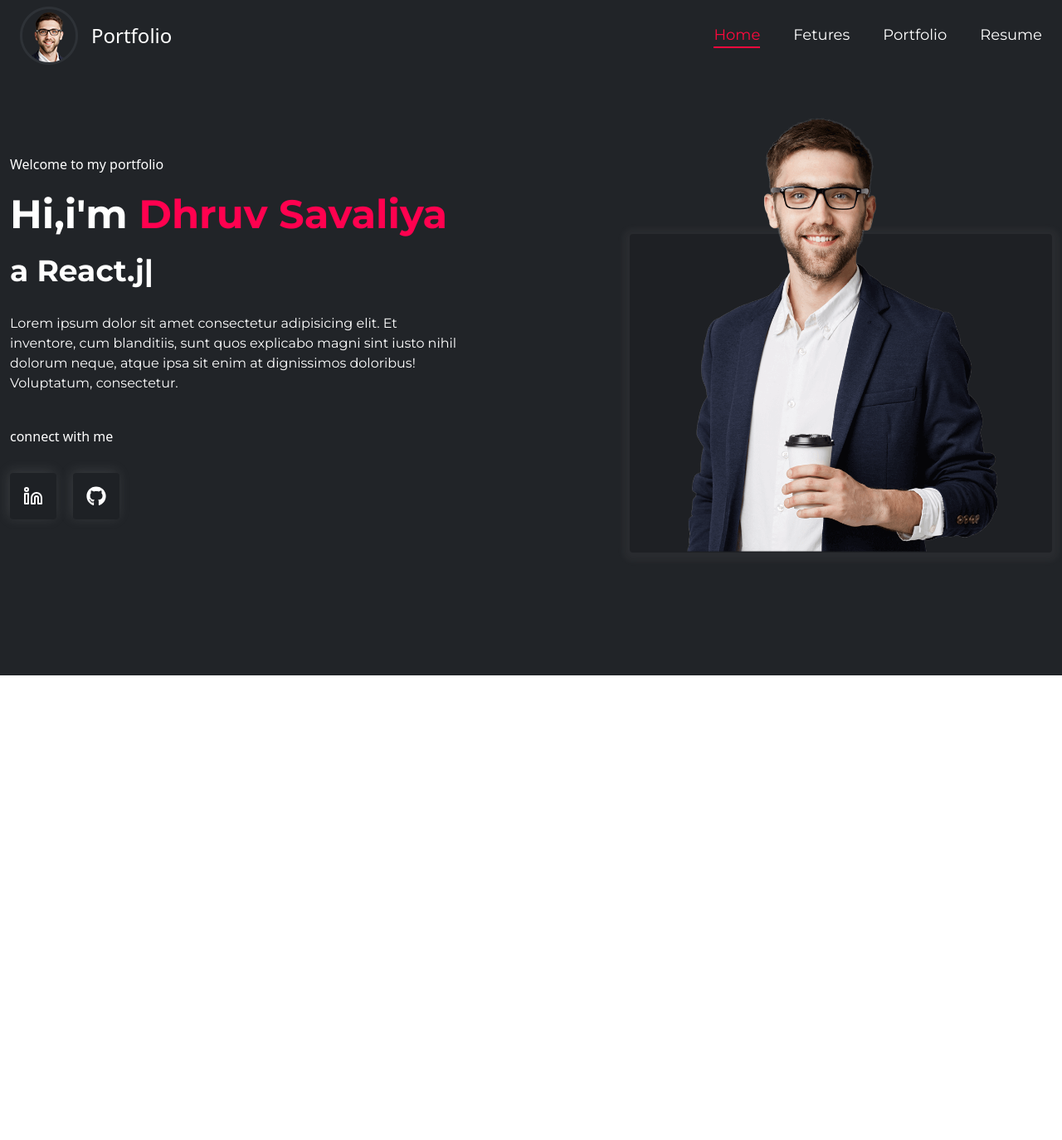
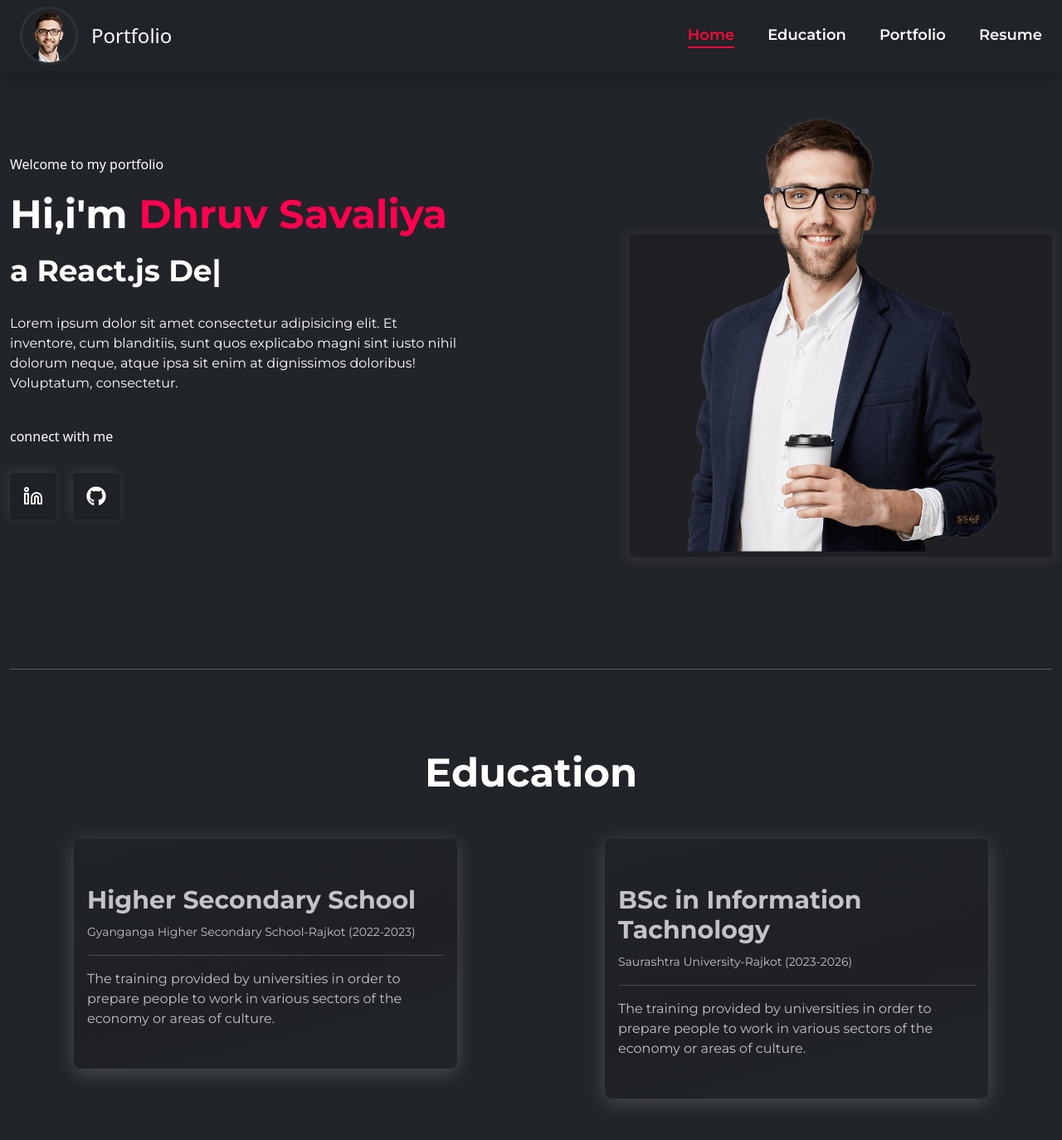
Before and after one commit to Dhruv-1395/Portfolio, a React (Create React App) app in the folder portfolio/: page / in a window 1280 px wide. Shown: the top 1374 px of the page at 83% size. Before the commit the page ends 814 px from the top, so only its background shows below. Built offline with nearby package versions, Linux system fonts and the light colour scheme.

Commit message:
add education section

```diff
--- a/portfolio/src/App.css
+++ b/portfolio/src/App.css
@@ -6,14 +6,17 @@
   box-sizing: border-box;
 }
 
-
+nav{
+  background-color:#212428b5;
+  backdrop-filter: blur(10px);
+}
 
 nav li{
   font-family: "Montserrat", sans-serif;
 }
 
 section{
-  padding: 100px 0px;
+  padding-top: 100px;
 }
 
 .cls-btn-anime{
--- a/portfolio/src/App.js
+++ b/portfolio/src/App.js
@@ -1,11 +1,13 @@
 import Navbar from "./componant/Navbar";
 import './App.css'
 import Home from "./componant/Home";
+import About from "./componant/Education";
 function App() {
   return (
-    <div className="App bg-[#212428] h-auto w-100 ">
+    <div className="App bg-[#212428] min-h-screen w-100 ">
       <Navbar />
       <Home />
+      <About />
     </div>
   );
 }
--- /dev/null
+++ b/portfolio/src/Css/Education.css
@@ -0,0 +1,19 @@
+#Education{
+    font-family: "Montserrat", sans-serif;
+
+}
+
+#Education .ed {
+    color: rgba(255, 255, 255, 0.734);
+  background: rgb(32, 35, 39);
+  background: linear-gradient(
+    -195deg,
+    rgba(32, 35, 39, 1) 0%,
+    rgba(30, 32, 37, 1) 58%,
+    rgba(246, 240, 240, 0) 86%
+  );
+  box-shadow: rgba(253, 253, 253, 0.2) 0px 5px 24px 0px;
+}
+.ed:hover{
+    background: #ff014d88 !important;
+}
--- a/portfolio/src/Css/Home.css
+++ b/portfolio/src/Css/Home.css
@@ -7,6 +7,7 @@ p{
 }
 .img-container{
     box-shadow: rgba(225, 223, 223, 0.049) 0px 2px 8px 8px;
+    height:68%;
 }
 .img-container img{
     transform: translateY(-27%);
--- /dev/null
+++ b/portfolio/src/componant/Education.js
@@ -0,0 +1,31 @@
+import React from 'react'
+import '../Css/Education.css'
+const About = () => {
+  return (
+   <section id='Education'>
+        <div className="container">
+            <h1 className='text-white text-5xl text-center'>Education</h1>
+            <div className="row py-8">
+                <div className="col-lg-6 ">
+                  <div className="ed  py-5 rounded-lg px-3 my-4 mx-auto w-75 hover:bg-slate-400 duration-200">
+                    <h3 className='text-3xl font-bold my-2'>Higher Secondary School </h3>
+                    <span className='text-sm'>Gyanganga Higher Secondary School-Rajkot (2022-2023)</span>
+                    <hr className='my-3'/>
+                    <p>The training provided by universities in order to prepare people to work in various sectors of the economy or areas of culture.</p>
+                  </div>
+                </div>
+                <div className="col-lg-6 ">
+                <div className="ed  py-5 rounded-lg px-3 my-4 mx-auto w-75 duration-200">
+                    <h3 className='text-3xl font-bold my-2'>BSc in Information Tachnology</h3>
+                    <span className='text-sm'>Saurashtra University-Rajkot (2023-2026)</span>
+                    <hr className='my-3'/>
+                    <p>The training provided by universities in order to prepare people to work in various sectors of the economy or areas of culture.</p>
+                  </div>
+                </div>
+            </div>
+        </div>
+   </section>
+  )
+}
+
+export default About
--- a/portfolio/src/componant/Home.js
+++ b/portfolio/src/componant/Home.js
@@ -39,17 +39,18 @@ const Home = () => {
               </div>
             </div>
           </div>
-          <div className="col-12 col-xl-5 my-5">
+          <div className="col-12 col-xl-5 mt-5">
             <div className="img-container h-96 w-full mt-5 bg-[#1E2024] rounded relative ">
               <img
                 src={banner}
                 className=" w-75 mx-auto object-cover"
                 alt="Banner"
               />
-
             </div>
           </div>
         </div>
+        <hr className='bg-white'/>
+
       </div>
     </section>
   )
--- a/portfolio/src/componant/Navbar.js
+++ b/portfolio/src/componant/Navbar.js
@@ -1,4 +1,4 @@
-import React,{useState,useRef} from 'react'
+import React,{useState,useRef,useEffect} from 'react'
 import logo from '../Assets/logos-circle.png'
 import sound from '../sound/click.wav'
 import { IoMenu } from "react-icons/io5";
@@ -10,11 +10,19 @@ const Navbar = () => {
     const toggleMenuRef = useRef(null);
     const Menu = [
         { name: "Home", path: "#Home" },
-        { name: "Fetures", path: "#Fetures" },
+        { name: "Education", path: "#Education" },
         { name: "Portfolio", path: "#Portfolio" },
         { name: "Resume", path: "#Resume" },
 
     ];
+    // const Anime = () =>{
+    //     gsap.from('#Navbar',{
+    //         y:'-100px',
+    //         duration:0.5,
+    //         position:'sticky',
+    //         top:0,
+    //     })
+    // }
     const handleMenuClick = (menu) => {
         setActiveMenu(menu);
         const audio = new Audio(sound);
@@ -41,9 +49,21 @@ const Navbar = () => {
         setToggleMenu(false)
 
     }
+    // window.onscroll = function() {
+    //     if (window.scrollY > 100) {
+    //         Anime();
+    //     } else {
+    //         gsap.to('#Navbar',{
+    //             y:'0',
+    //             duration:0.2,
+    //             position:'sticky',
+    //             top:0,
+    //         })
+    //     }
+    // };
     return (
         <>
-              <nav className='py-2 px-4 flex justify-between items-center z-50 transition-all duration-300  '>
+              <nav className='py-2 px-4 flex justify-between items-center z-50 transition-all duration-300 sticky top-0 shadow' id='Navbar'>
             <div className="logo flex items-center space-x-4">
                 <img src={logo} alt="logo" />
                 <h4 className="text-2xl text-white">Portfolio</h4>
@@ -62,7 +82,7 @@ const Navbar = () => {
                         return (
                             <a href={item.path} key={index}>
                                 <li
-                                    className="text-lg hover:text-[#FF093D] cursor-pointer transition duration-500"
+                                    className="text-lg font-semibold hover:text-[#FF093D] cursor-pointer transition duration-500"
                                     onClick={() => {
                                         handleMenuClick(item.path);
                                     }}
```
Also changed, not shown: 1 other file (tests, documents, lock files or other folders).
